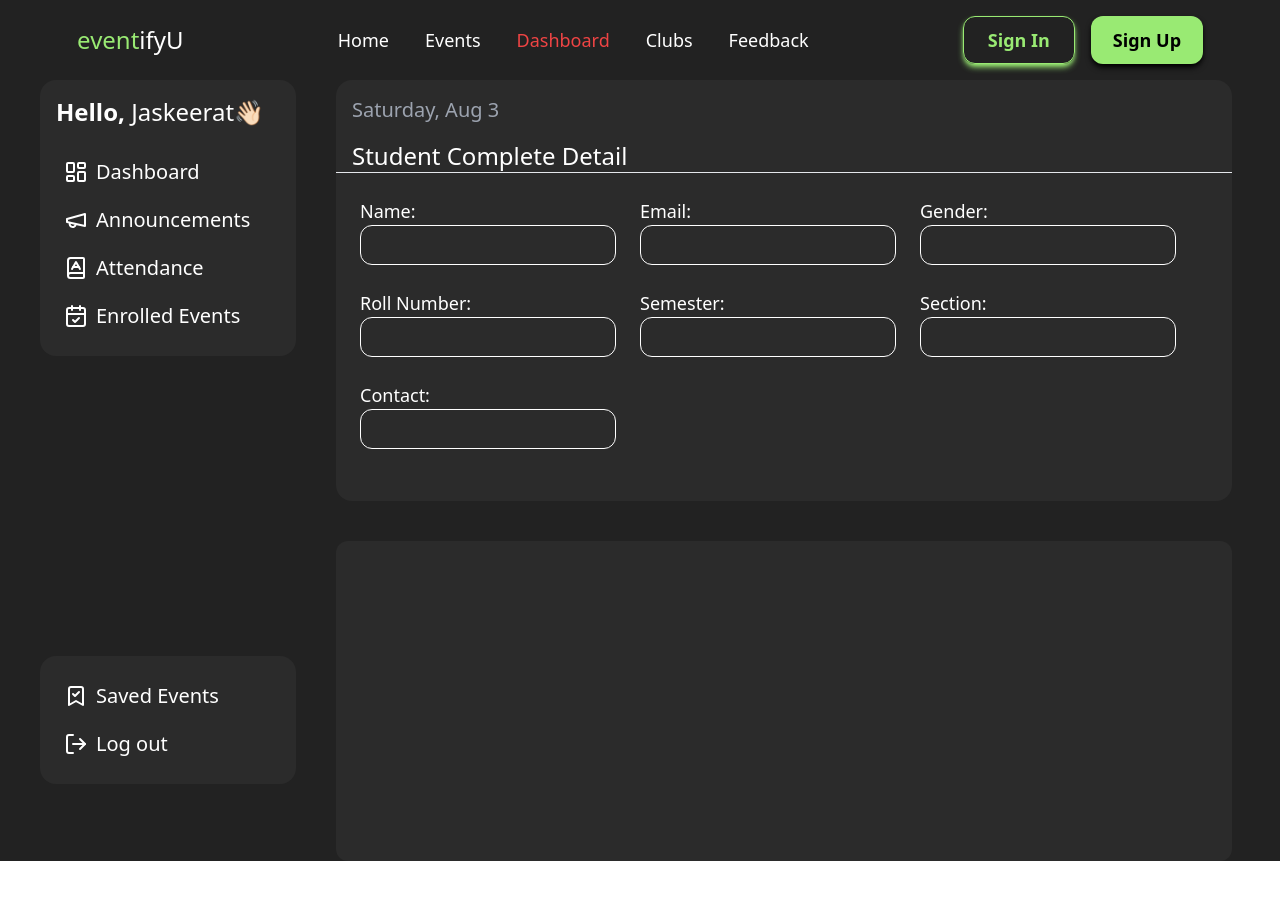
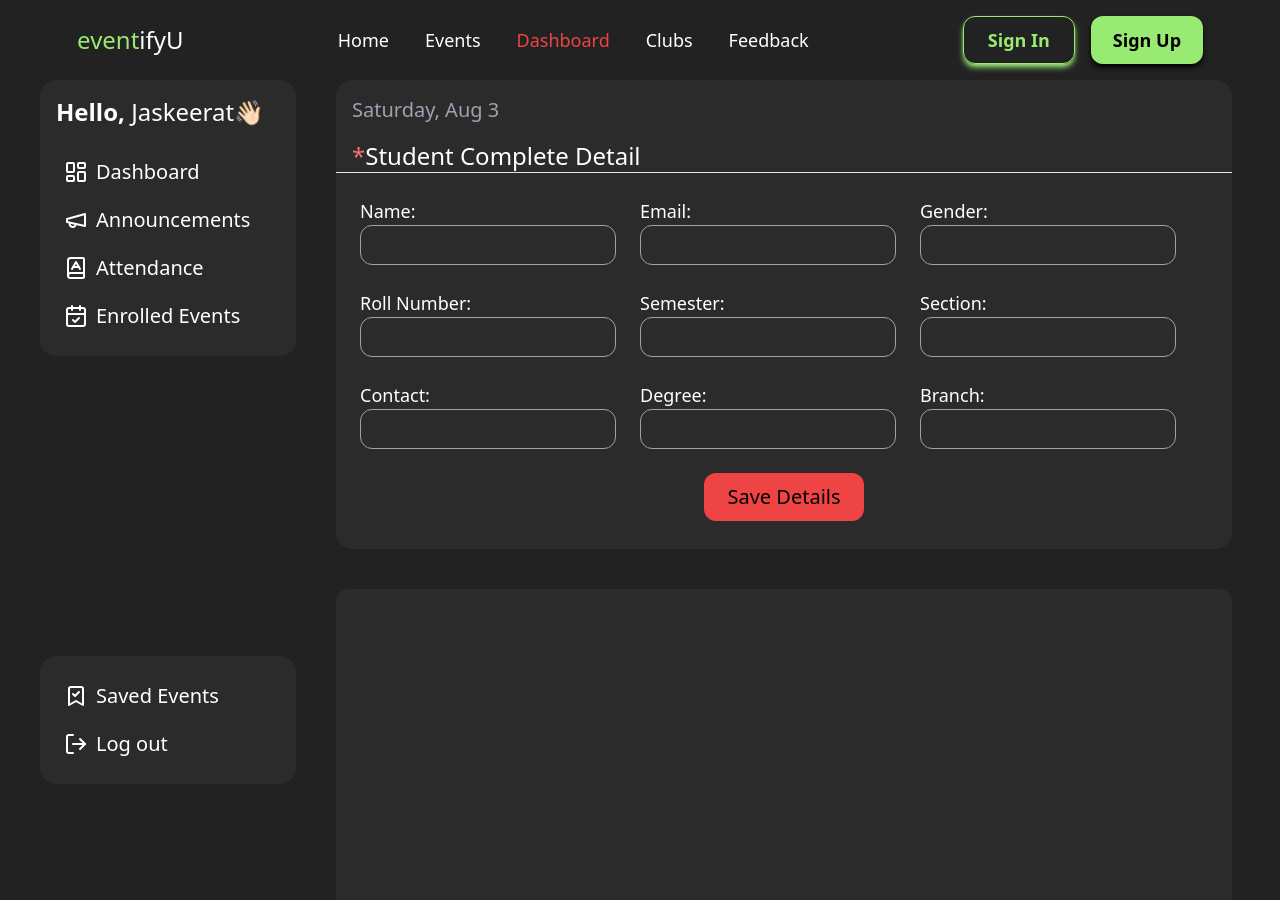
Before and after one commit to ijassandhu/eventifyU, a React (Vite) app in the folder Frontend/: page /dashboard in a window 1280 px wide. Shown: the top 900 px of the page. Before the commit the page ends 861 px from the top, so only its background shows below. Built offline with nearby package versions, Linux system fonts and the light colour scheme.

Commit message:
changes in dashboard

```diff
--- a/Frontend/src/assets/components/dashboard.jsx
+++ b/Frontend/src/assets/components/dashboard.jsx
@@ -46,15 +46,14 @@ const Dashboard = () => {
           </div>
         </div>
         <div>
-          <div className='bg-[#2b2b2b] w-[70vw] rounded-2xl flex flex-col mt-20 ml-10 pb-7'>
+          <div className='bg-[#2b2b2b] w-[70vw] rounded-2xl flex flex-col mt-20 ml-10 pb-7  '>
             <h1 className='text-xl text-gray-400 p-4'>{(new Date()).toLocaleDateString('en-US', DATE_OPTIONS)}</h1>
-            <h2 className='text-2xl text-white pl-4'>Student Complete Detail</h2>
+            <h2 className='text-2xl text-white pl-4'><span className='text-red-400'>*</span>Student Complete Detail</h2>
             <hr />
             <div className='flex flex-col md:flex-row flex-wrap p-3'>
               <div className="inputParent wrap-input-2 p-3 flex flex-col">
                 <label htmlFor="name" className="text-white self-start text-lg">Name:</label>
-                <input
-                  className="input pl-3 h-10 w-[80vw] md:w-[20vw] rounded-xl bg-[#2b2b2b] border border-white text-white"
+                <input className="input pl-3 h-10 w-[80vw] md:w-[20vw] rounded-xl bg-[#2b2b2b] border border-gray-400 text-white"
                   type="text"
                   required
                 />
@@ -62,14 +61,14 @@ const Dashboard = () => {
               <div className="inputParent wrap-input-2 p-2 md:p-3 flex flex-col">
                 <label className="text-white self-start text-lg">Email:</label>
                 <input
-                  className="input pl-3 h-10 w-[20vw] rounded-xl bg-[#2b2b2b] border border-white text-white"
+                  className="input pl-3 h-10 w-[20vw] rounded-xl bg-[#2b2b2b] border border-gray-400 text-white"
                   type="text"
                   required />
               </div>
               <div className="inputParent wrap-input-2 p-2 md:p-3 flex flex-col">
                 <label className="text-white self-start text-lg">Gender:</label>
                 <input
-                  className="input pl-3 h-10 w-[20vw] rounded-xl bg-[#2b2b2b] border border-white text-white"
+                  className="input pl-3 h-10 w-[20vw] rounded-xl bg-[#2b2b2b] border border-gray-400 text-white"
                   type="text"
                   required
                 />
@@ -78,7 +77,7 @@ const Dashboard = () => {
                 <label className="text-white self-start text-lg">Roll Number:</label>
                 <input
                   // defaultValue={value.rollNo}
-                  className="input pl-3 h-10 w-[20vw] rounded-xl bg-[#2b2b2b] border border-white text-white"
+                  className="input pl-3 h-10 w-[20vw] rounded-xl bg-[#2b2b2b] border border-gray-400 text-white"
                   type="number"
                   required
                 />
@@ -86,7 +85,7 @@ const Dashboard = () => {
               <div className="inputParent wrap-input-2 p-2 md:p-3 flex flex-col">
                 <label className="text-white self-start md:text-lg">Semester:</label>
                 <input
-                  className="input pl-3 h-10 w-[20vw] rounded-xl bg-[#2b2b2b] border border-white text-white"
+                  className="input pl-3 h-10 w-[20vw] rounded-xl bg-[#2b2b2b] border border-gray-400 text-white"
                   type="number"
                   required
                 />
@@ -94,7 +93,7 @@ const Dashboard = () => {
               <div className="inputParent wrap-input-2 p-2 md:p-3 flex flex-col">
                 <label className="text-white self-start md:text-lg">Section:</label>
                 <input
-                  className="input pl-3 h-10 w-[20vw] rounded-xl bg-[#2b2b2b] border border-white text-white"
+                  className="input pl-3 h-10 w-[20vw] rounded-xl bg-[#2b2b2b] border border-gray-400 text-white"
                   type="text"
                   required
                 />
@@ -102,13 +101,33 @@ const Dashboard = () => {
               <div className="inputParent wrap-input-2 p-2 md:p-3 flex flex-col">
                 <label className="text-white self-start md:text-lg">Contact:</label>
                 <input
-                  className="input pl-3 h-10 w-[20vw] rounded-xl bg-[#2b2b2b] border border-white text-white"
+                  className="input pl-3 h-10 w-[20vw] rounded-xl bg-[#2b2b2b] border border-gray-400 text-white"
                   type="number"
+                  required
+                />
+              </div>
+              <div className="inputParent wrap-input-2 p-2 md:p-3 flex flex-col">
+                <label className="text-white self-start md:text-lg">Degree:</label>
+                <input
+                  className="input pl-3 h-10 w-[20vw] rounded-xl bg-[#2b2b2b] border border-gray-400 text-white"
+                  type="text"
+                  required
+                />
+              </div>
+              <div className="inputParent wrap-input-2 p-2 md:p-3 flex flex-col">
+                <label className="text-white self-start md:text-lg">Branch:</label>
+                <input
+                  className="input pl-3 h-10 w-[20vw] rounded-xl bg-[#2b2b2b] border border-gray-400 text-white"
+                  type="text"
                   required
                 />
               </div>
               <div />
             </div>
+            <div className='flex justify-center'>
+              <button className='bg-red-500 h-12 w-40 text-xl rounded-xl font-medium hover:shadow-lg hover:shadow-red-800'>Save Details</button>
+            </div>
+
           </div>
           <div className='ml-10 mt-10 bg-[#2b2b2b] rounded-xl h-[40vh]'>
 
```
